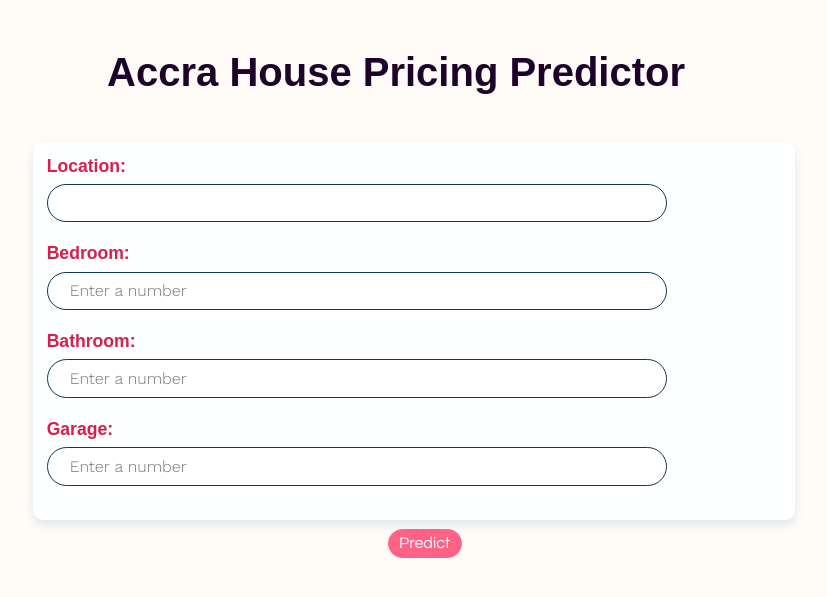
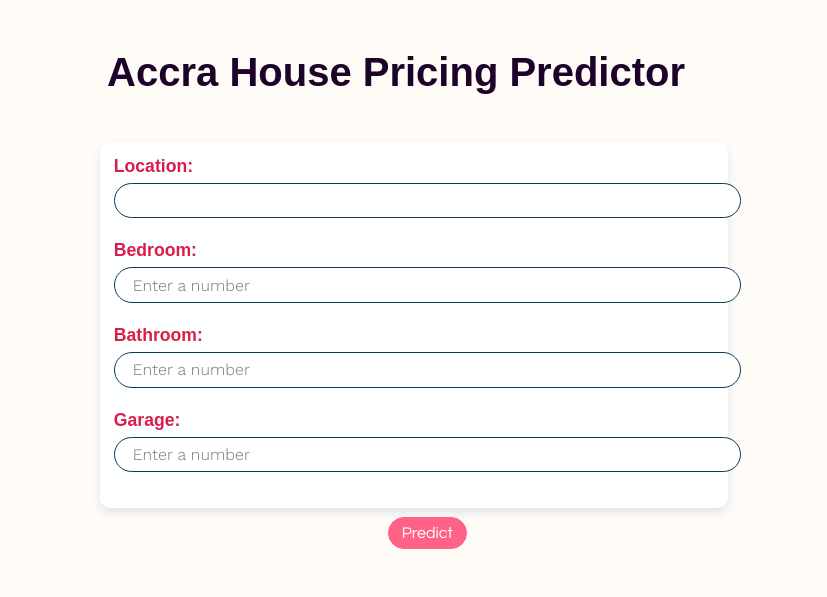
Before and after one commit to maxxies/accra-house-pricing-ml-model, a Flask app: page / in a window 1280 px wide. Shown: the top 597 px of the page, without its empty margins (226-1053 px from the left). Run offline with Flask 2, Linux system fonts and the light colour scheme; parts of the project's set-up code (start-up, migrations or seed data) failed here and were passed over; some web fonts are replaced.

Commit message:
Made changes to web app files.

```diff
--- a/deployment/app.py
+++ b/deployment/app.py
@@ -7,12 +7,12 @@ import warnings
 import numpy as np
 
 app = Flask(__name__)
+# model = joblib.load('model.joblib')
+model = pickle.load(open("model_lr.pkl", "rb"))
 
 
-def pricePredictor(to_predict_list):
+def price_predictor(to_predict_list):
     to_predict = np.array(to_predict_list).reshape(1, 5)
-    # model = joblib.load('model.joblib')
-    model = pickle.load(open("model_lr.pkl", "rb"))
     result = model.predict(to_predict)
     return result[0]
 
@@ -71,9 +71,10 @@ def predict():
             # Making predictions : latitude,longitude, bedrooms, garage, bathroom
             if garage == '':
                 garage = 0
-            predictprice = pricePredictor([5.704139, -0.168796, int(bedroom), int(garage), int(bathroom)])
+            predictprice = price_predictor([5.704139, -0.168796, int(bedroom), int(garage), int(bathroom)])
             warnings.filterwarnings("ignore")
             prediction = "{0:,.2f}".format(predictprice)
+
             return render_template('index.html', prediction=prediction, error=error)
 
     else:
--- a/deployment/static/style.css
+++ b/deployment/static/style.css
@@ -30,7 +30,7 @@ body {
 
 .form-input-box {
     padding: 1.5%;
-    width: 85%;
+    width: 70%;
     margin: 1% auto;
     box-sizing: border-box;
     background-color: #feffff;
@@ -60,7 +60,7 @@ body {
     border: 1px solid #0e3854;
     padding: 1.2%;
     padding-left: 3%;
-    width: 80%;
+    width: 100%;
     outline: none;
     color: black;
     background-color: white;
@@ -80,7 +80,7 @@ body {
     cursor: pointer;
     background-color: #ff6187;
     color: white;
-    padding: 10% 20%;
+    padding: 13% 25%;
     border: 1px solid #ff6187;
     border-radius: 20px;
     font-weight: 400;
```
Also changed, not shown: 1 other file.
